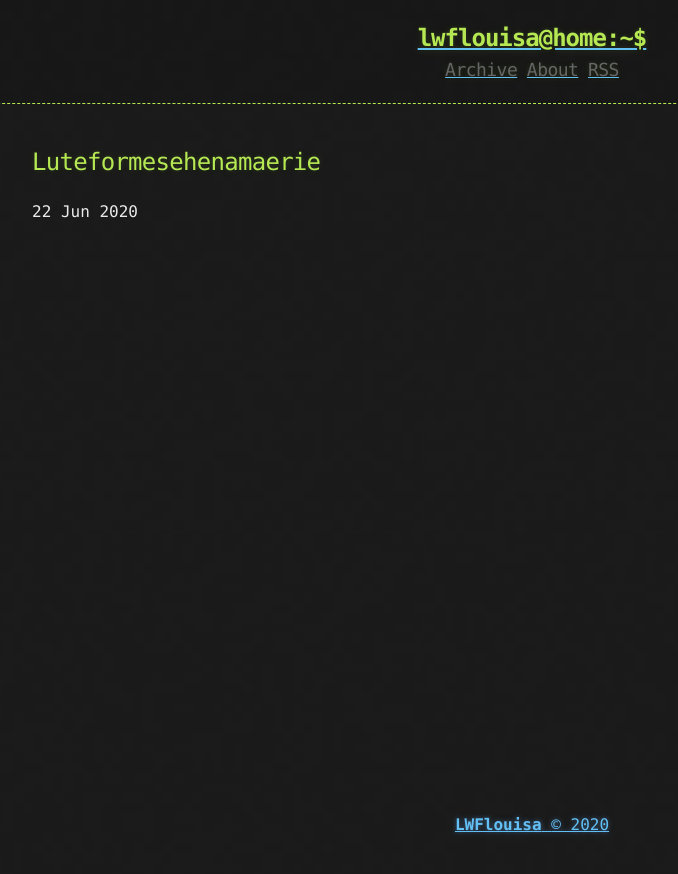
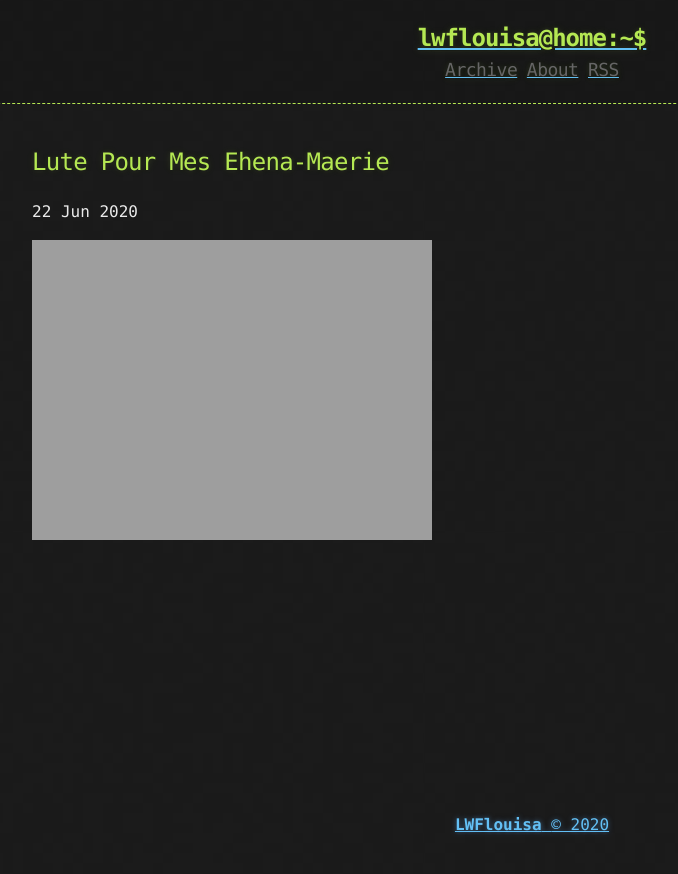
Before and after one commit to LWFlouisa/uploadedfairyOldSynd, a Jekyll site: the page built from _posts/2020-6-22-luteformesehenamaerie.md, in a window 1280 px wide. Shown: the top 874 px of the page, without its empty margins (108-786 px from the left). Built offline with Jekyll 4.4.1, drawn with Linux system fonts in a browser that asks for light colours.

Commit message:
Update 2020-6-22-luteformesehenamaerie.md

```diff
--- a/_posts/2020-6-22-luteformesehenamaerie.md
+++ b/_posts/2020-6-22-luteformesehenamaerie.md
@@ -1,2 +1,5 @@
 ---
+title: Lute Pour Mes Ehena-Maerie
+published: true
 ---
+![image](https://lwflouisa.github.io/uploadedfairyalt/pages/chapter3/page1.png)
```
